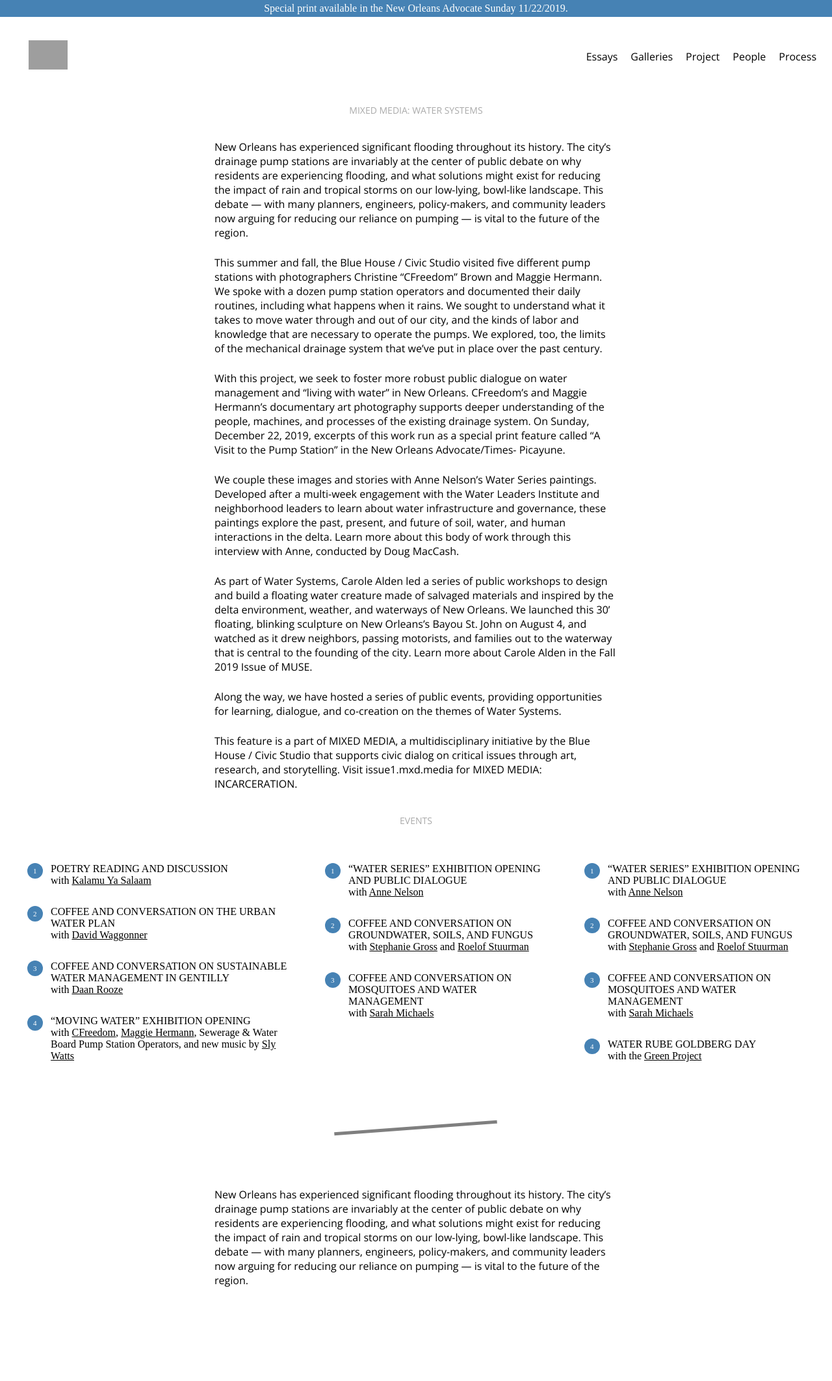
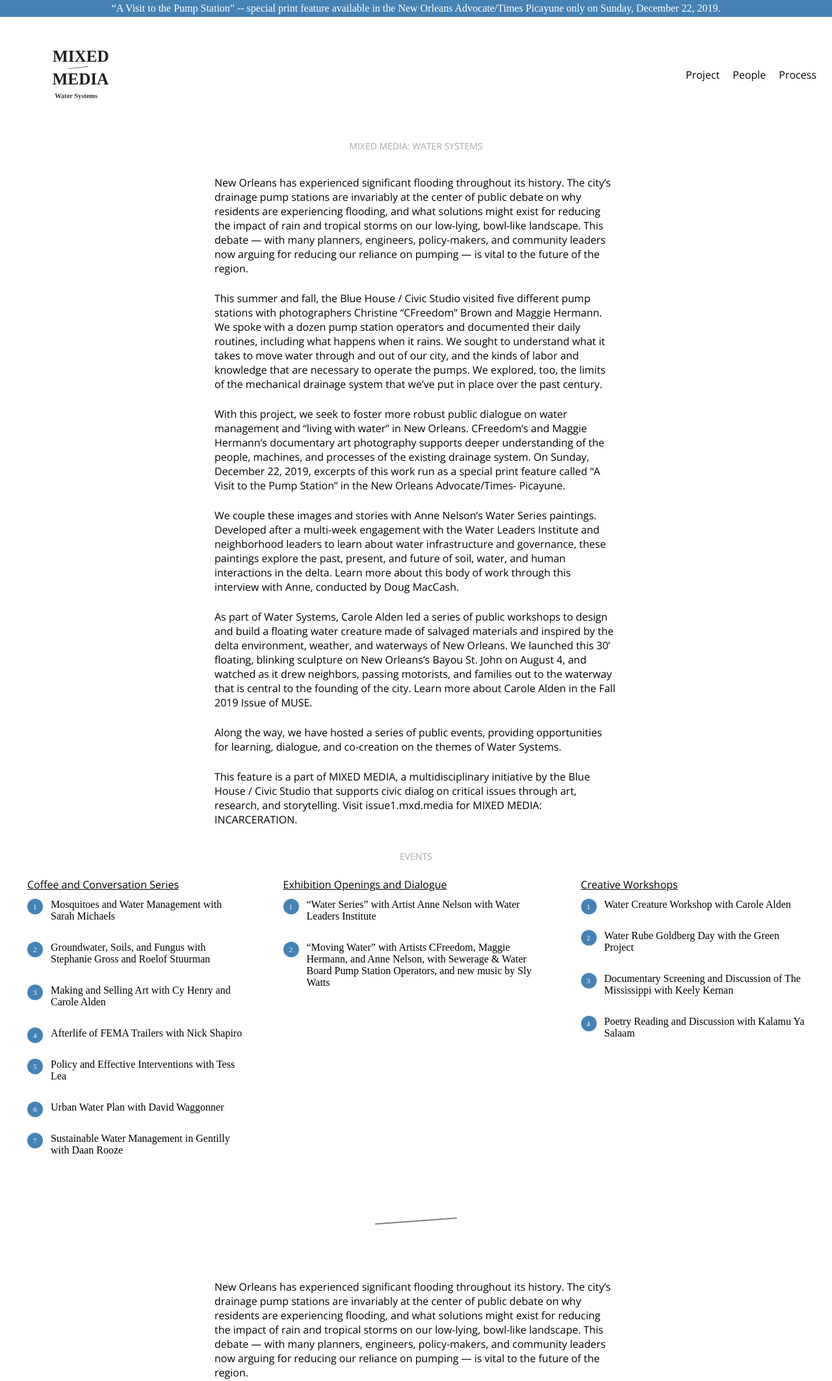
Before and after one commit to Civic-Studio/issue2.mxd.media, a Flask app: page /project in a window 1280 px wide. Shown: the top 2125 px of the page at 65% size. Run offline with Flask 2, Linux system fonts and the light colour scheme; some web fonts are replaced; grey boxes are pictures that could not be loaded.

Commit message:
Home final row, project events header, font adjustments (but need to change)

```diff
--- a/src/bookshelf/__init__.py
+++ b/src/bookshelf/__init__.py
@@ -13,11 +13,13 @@ csp = {
     'style-src': [
     	'\'self\'',
     	'https://fonts.googleapis.com',
+        'https://*.typekit.net',
     	'\'unsafe-inline\''
     ],
     'font-src': [
     	'\'self\'',
-    	'https://fonts.gstatic.com'
+    	'https://fonts.gstatic.com',
+        'https://*.typekit.net'
     ],
     'script-src': [
         'https://cdn.jsdelivr.net/npm/vue',
--- a/src/static/stylesheet.css
+++ b/src/static/stylesheet.css
@@ -40,6 +40,34 @@ body {
 
 .home-wrapper {
     width: 100%;
+}
+
+.home-final-wrapper {
+	padding: 0 12px;
+}
+
+.home-final-wrapper div article {
+	display: flex;
+	flex-flow: row;
+}
+
+.home-final-wrapper div article p:nth-child(1),
+.home-final-wrapper div article p:nth-child(2) {
+	padding-right: 12px;
+}
+
+div.home-final-wrapper > div > article a:first-child img {
+	height: 60px;
+    padding: 24px;
+}
+
+div.home-final-wrapper > div > article a:last-child img {
+	height: 40px;
+    padding: 24px;
+}
+
+.home-final-wrapper .social-links {
+	display: flex;
 }
 
 .intro-tiles h1,
@@ -147,11 +175,51 @@ article.blockquote-container {
 	display: flex;
 }
 
-@media screen and (max-width: 620px) {
+@media screen and (max-width: 980px) {
 	.base-wrapper .intro-tiles article.events-article {
 		display: flex;
 		flex-flow: column;
 	}
+}
+
+.events-article {
+	position: relative;
+}
+
+#events-1,
+#events-2,
+#events-3 {
+	position: relative;
+}
+
+#events-1:before {
+	content: 'Coffee and Conversation Series';
+	position: absolute;
+	font-family: 'Open Sans';
+	left: 30px;
+	text-decoration: underline;
+	font-weight: 200;
+	top: -5px;
+}
+
+#events-2:before {
+	content: 'Exhibition Openings and Dialogue';
+    position: absolute;
+    font-family: 'Open Sans';
+    left: 30px;
+    text-decoration: underline;
+    font-weight: 200;
+    top: -5px;
+}
+
+#events-3:before {
+	content: 'Creative Workshops';
+	position: absolute;
+	font-family: 'Open Sans';
+	left: 30px;
+	text-decoration: underline;
+	font-weight: 200;
+	top: -5px;
 }
 
 .series-titles {
@@ -423,12 +491,12 @@ article.blockquote-container {
 	font-weight: 200;
 }
 
-.base-wrapper hr, .essay-wrapper hr {
-	width: 20%;
+#app hr, .base-wrapper hr, .essay-wrapper hr {
+	width: 10%;
     margin: 65px auto;
     transform: rotate(-4.2deg);
     background-color: rgba(0,0,1,0.5);
-    height: 5px;
+    height: 2px;
     border: none;
 }
 
@@ -801,9 +869,13 @@ nav {
     background-color: white;
 }
 
-nav img {
-	height: 45px;
+nav svg {
+	height: 100px;
+	font-family: brandon-grotesque, sans-serif;
+	font-weight: 700;
+	font-style: normal;
 }
+
 
 nav.desktop .menu-container {
 	display: flex;
@@ -817,7 +889,8 @@ nav.mobile .menu-container {
     justify-content: space-between;
 }
 
-nav a {
+
+nav .menu-container a {
 	text-decoration: none;
 	color: #000;
 	font-weight: 200;
--- a/src/templates/includes/components/head-tag.html
+++ b/src/templates/includes/components/head-tag.html
@@ -1,3 +1,4 @@
 <meta name="viewport" content="width=device-width, initial-scale=1">
 <link rel="stylesheet" type="text/css" href="{{ url_for('main.static', filename='stylesheet.css') }}">
 <script src="https://cdn.jsdelivr.net/npm/vue"></script>
+<link rel="stylesheet" href="https://use.typekit.net/sfo0dis.css">
--- a/src/templates/includes/components/nav.html
+++ b/src/templates/includes/components/nav.html
@@ -1,21 +1,25 @@
 <div class="promo-banner">
 	<span>
-		Special print available in the New Orleans Advocate Sunday 11/22/2019.
+		“A Visit to the Pump Station” -- special print feature available in the New Orleans Advocate/Times Picayune only on Sunday, December 22, 2019.
 	</span>
 </div>
 
 <nav class="desktop">
-	<a href="/"><img src="https://cdn.mxd.media/partners/mm.png"></a>
+	<a href="/">
+		<svg id="Layer_1" data-name="Layer 1" xmlns="http://www.w3.org/2000/svg" viewBox="0 0 258 134"><defs><style>.cls-1{font-size:33.75px;fill:#231f20;font-family:'brandon-grotesque';font-weight:700;}.cls-2{fill:none;stroke:#000;stroke-miterlimit:10;stroke-width:0.75px;}.cls-3{font-size:14px;fill:#333;font-family:Century;}.cls-4{letter-spacing:-0.07em;}</style></defs><title>Logo_with Water Systems</title><text class="cls-1" transform="translate(76.38 44.42)">MIXED</text><text class="cls-1" transform="translate(75.85 91.73)">MEDIA</text><line class="cls-2" x1="108.9" y1="58.56" x2="149.97" y2="54.24"/><text class="cls-3" transform="translate(80.82 119.36)"><tspan class="cls-4">W</tspan><tspan x="12.69" y="0">ater Systems</tspan></text></svg>
+	</a>
 	<div class="menu-container">
-		<a href="/essay">Essays</a>
-		<a href="/gallery">Galleries</a>
+<!-- 		<a href="/essay">Essays</a>
+		<a href="/gallery">Galleries</a> -->
 		<a href="/project">Project</a>
 		<a href="/people">People</a>
 		<a href="/gallery/behind-the-scenes">Process</a>
 	</div>
 </nav>
 <nav class="mobile">
-	<img src="https://cdn.mxd.media/partners/mm.png">
+	<a href="/">
+		<svg id="Layer_1" data-name="Layer 1" xmlns="http://www.w3.org/2000/svg" viewBox="0 0 258 134"><defs><style>.cls-1{font-size:33.75px;fill:#231f20;font-family:BrandonGrotesque-Bold, Brandon Grotesque;font-weight:700;}.cls-2{fill:none;stroke:#000;stroke-miterlimit:10;stroke-width:0.75px;}.cls-3{font-size:14px;fill:#333;font-family:Century;}.cls-4{letter-spacing:-0.07em;}</style></defs><title>Logo_with Water Systems</title><text class="cls-1" transform="translate(76.38 44.42)">MIXED</text><text class="cls-1" transform="translate(75.85 91.73)">MEDIA</text><line class="cls-2" x1="108.9" y1="58.56" x2="149.97" y2="54.24"/><text class="cls-3" transform="translate(80.82 119.36)"><tspan class="cls-4">W</tspan><tspan x="12.69" y="0">ater Systems</tspan></text></svg>
+	</a>
 	<div>
 		<span id="hamburger">
 			<span></span>
@@ -23,13 +27,13 @@
 			<span></span>
 		</span>
 		<ul id="menu" class="hidden">
-			<li>
+<!-- 			<li>
 				<a href="/essay">Essays</a>
 			</li>
 			<li>
 				<a href="/gallery">Galleries</a>
 			</li>
-			<li>
+ -->			<li>
 				<a href="/project">Project</a>
 			</li>
 			<li>
--- a/src/templates/index.html
+++ b/src/templates/index.html
@@ -26,6 +26,8 @@
         </div>
       {% endfor %}
     </div>
+    <hr>
+    {% include "includes/components/home-final-row.html" %}
   </div>
   {% include "includes/components/simple-footer.html" %}
 </body>
--- a/src/templates/project.html
+++ b/src/templates/project.html
@@ -43,63 +43,49 @@
 		<div class="row">
 			<h1>Events</h1>
 			<article class="events-article">
-				<ol>
+				<ol id="events-1">
 					<li>
-						<b>
-						Poetry Reading and Discussion
-						</b><span>with <u>Kalamu Ya Salaam</u></span>
+						Mosquitoes and Water Management with Sarah Michaels
 					</li>
 					<li>
-						<b>
-						Coffee and Conversation on the Urban Water Plan</b>
-						<span>with <u>David Waggonner</u>
-						</span>
+						Groundwater, Soils, and Fungus with Stephanie Gross and Roelof Stuurman
 					</li>
 					<li>
-						<b>
-						Coffee and Conversation on Sustainable Water Management in Gentilly </b>
-						<span>with <u>Daan Rooze</u></span>
+						Making and Selling Art with Cy Henry and Carole Alden
 					</li>
 					<li>
-						<b>
-						“Moving Water” Exhibition Opening</b> <span> with <u>CFreedom</u>, <u>Maggie Hermann</u>, Sewerage & Water Board Pump Station Operators, and new music by <u>Sly Watts</u>
+						Afterlife of FEMA Trailers with Nick Shapiro
+					</li>
+					<li>
+						Policy and Effective Interventions with Tess Lea
+					</li>
+					<li>
+						Urban Water Plan with David Waggonner
+					</li>
+					<li>
+						Sustainable Water Management in Gentilly with Daan Rooze
 					</li>
 				</ol>
-
-				<ol>
+				<ol id="events-2">
 					<li>
-						<b>“Water Series” Exhibition Opening and Public Dialogue</b>
-						<span>with <u>Anne Nelson</u></span>
+						“Water Series” with Artist Anne Nelson with Water Leaders Institute
 					</li>
 					<li>
-						<b>
-						Coffee and Conversation on Groundwater, Soils, and Fungus
-						</b>
-						<span>with <u>Stephanie Gross</u> and <u>Roelof Stuurman</u></span>
+						“Moving Water” with Artists CFreedom, Maggie Hermann, and Anne Nelson, with Sewerage & Water Board Pump Station Operators, and new music by Sly Watts
+					</li>
+				</ol>
+				<ol id="events-3">
+					<li>
+						Water Creature Workshop with Carole Alden
 					</li>
 					<li>
-						<b>Coffee and Conversation on Mosquitoes and Water Management</b>
-						<span>with <u>Sarah Michaels</u></span>
-					</li>
-				</ol>
-				<ol>
-					<li>
-						<b>“Water Series” Exhibition Opening and Public Dialogue</b>
-						<span>with <u>Anne Nelson</u></span>
+						Water Rube Goldberg Day with the Green Project
 					</li>
 					<li>
-						<b>
-						Coffee and Conversation on Groundwater, Soils, and Fungus
-						</b>
-						<span>with <u>Stephanie Gross</u> and <u>Roelof Stuurman</u></span>
+						Documentary Screening and Discussion of The Mississippi with Keely Kernan
 					</li>
 					<li>
-						<b>Coffee and Conversation on Mosquitoes and Water Management</b>
-						<span>with <u>Sarah Michaels</u></span>
-					</li>
-					<li>
-						<b>Water Rube Goldberg Day</b>
-						<span>with the <u>Green Project</u></span>
+						Poetry Reading and Discussion with Kalamu Ya Salaam
 					</li>
 				</ol>
 			</article>
```
Also changed, not shown: src/templates/includes/components/home-final-row.html (added, +20 -0 lines).
